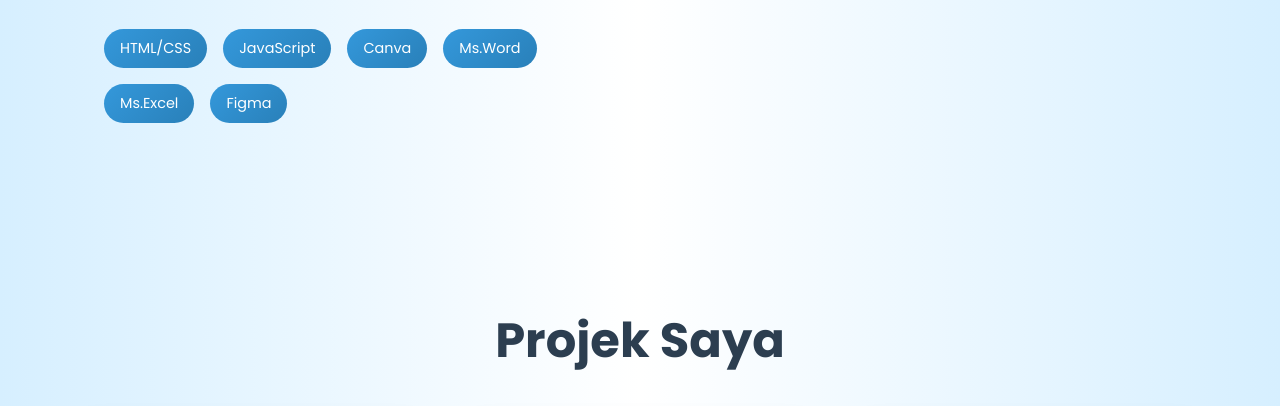
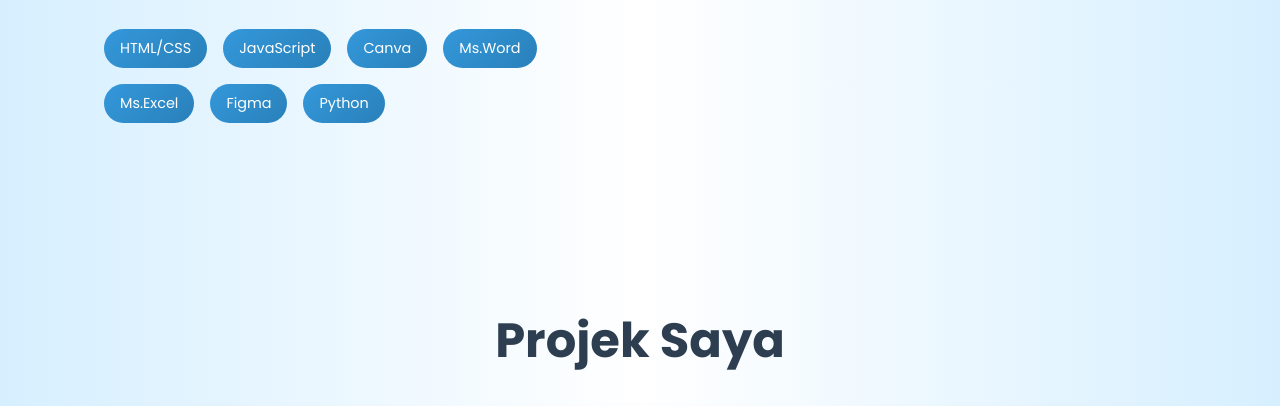
Before and after one commit to fzanmhmd/portofoliomfauzan, a plain HTML site: page index.html in a window 1280 px wide. Shown: the part 1443-1849 px from the top of the page. Drawn offline with Linux system fonts and the light colour scheme; a web font is replaced by a local one.

Commit message:
Update index.html

```diff
--- a/index.html
+++ b/index.html
@@ -56,6 +56,7 @@
                         <span class="skill">Ms.Word</span>
                         <span class="skill">Ms.Excel</span>
                         <span class="skill">Figma</span>
+                        <span class="skill">Python</span>
                     </div>
                 </div>
                 <div class="about-image">
```
